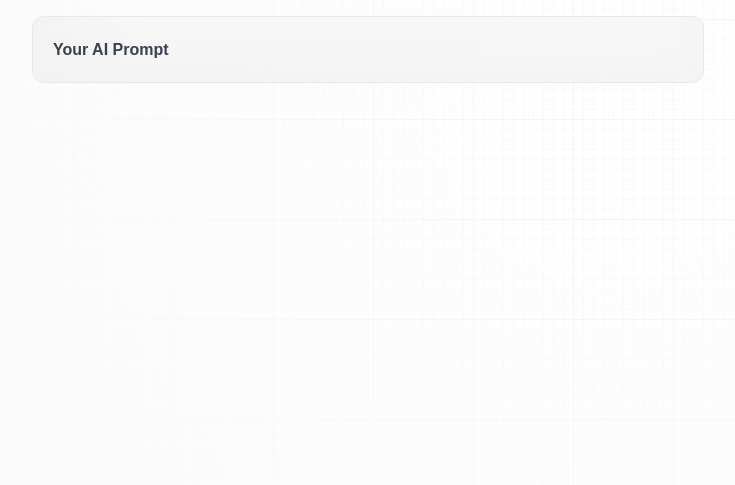
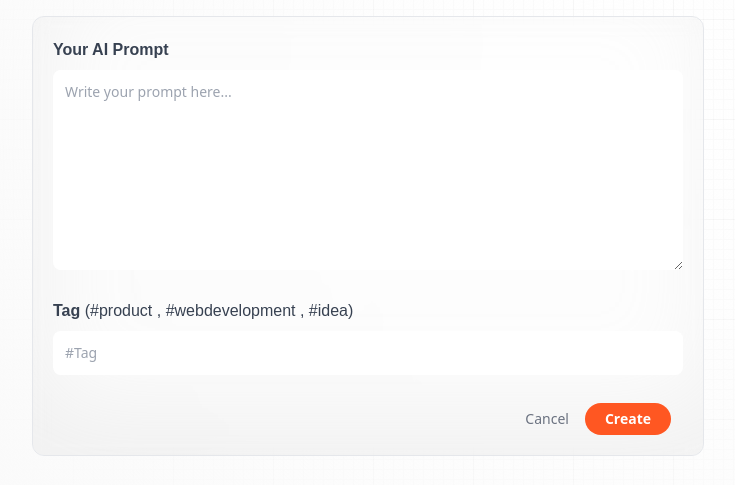
Before and after one commit to Noman-Nom/promptopia, a Next.js app: page /create-prompt in a window 1280 px wide. Shown: the part 286-771 px from the top of the page, without its empty margins (32-767 px from the left). Built offline with nearby package versions, Linux system fonts and the light colour scheme; no server answers.

Commit message:
form created

```diff
--- a/components/Form.jsx
+++ b/components/Form.jsx
@@ -1,33 +1,67 @@
-import Link from "next/link"
+import Link from "next/link";
 
 const Form = ({ type, post, setPost, submitting, setSubmitting }) => {
   return (
     <div className="w-full max-w-full flex-start flex-col">
-
       <h1 className="head_text text-left">
-        <span className="blue_gradient">
-        {type} Post
-        </span>
+        <span className="blue_gradient">{type} Post</span>
       </h1>
       <p className="desc text-left max-w-md">
-            {type} and shear amazing prompts with the world, and let your imagination run wild with any AI-powered platform.
+        {type} and shear amazing prompts with the world, and let your
+        imagination run wild with any AI-powered platform.
       </p>
       <form
         // onSubmit={handleSubmit}
         className="mt-10 w-full max-w-2xl flex flex-col gap-7 glassmorphism"
       >
-            <label >
-
+        <label>
           <span className="font-satoshi font-semibold text-base text-gray-700">
-
             Your AI Prompt
           </span>
 
+          <textarea
+            value={post.prompt}
+            onChange={(e) => setPost({ ...post, prompt: e.target.value })}
+            placeholder="Write your prompt here..."
+            required
+            className="form_textarea"
+          ></textarea>
         </label>
+        <label>
+          <span className="font-satoshi font-semibold text-base text-gray-700">
+            Tag
+            <span className="font-normal">
+              {" "}
+              (#product , #webdevelopment , #idea)
+            </span>
+          </span>
+
+          <input
+            value={post.tag}
+            onChange={(e) => setPost({ ...post, tag: e.target.value })}
+            placeholder="#Tag"
+            required
+            className="form_input"
+          ></input>
+        </label>
+        <div className="flex-end mx-3 gap-4 ">
+          <Link href='/' className="text-gray-500 text-sm">
+          Cancel
+          </Link>
+
+          <button
+            type="submit"
+            className="px-5 py-1.5 text-sm bg-primary-orange rounded-full text-white font-semibold"
+            disabled={submitting}
+          >
+            {submitting ? `${type}...` : type}
+          </button>
+
+        </div>
 
       </form>
     </div>
-  )
-}
+  );
+};
 
-export default Form
+export default Form;
```
Lines whose indentation alone changed are shown as unchanged.
